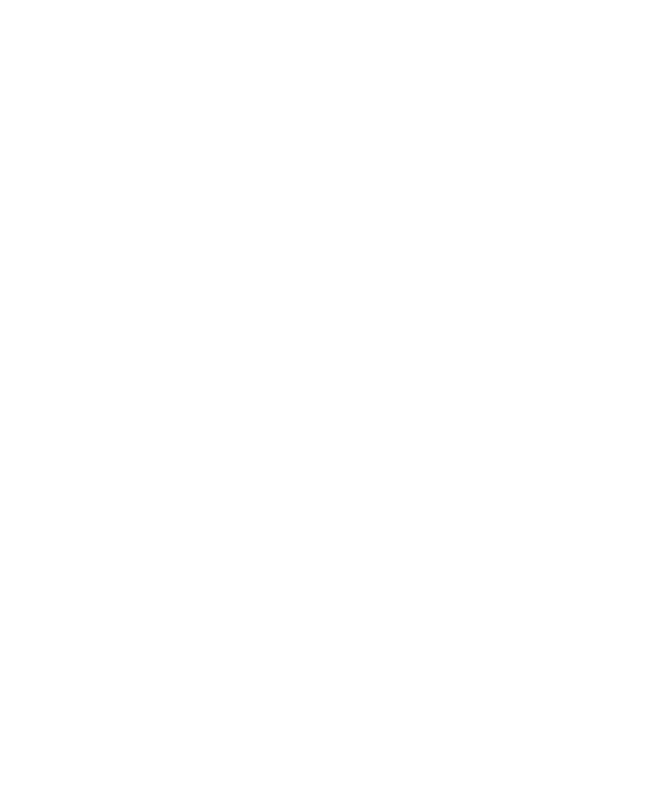
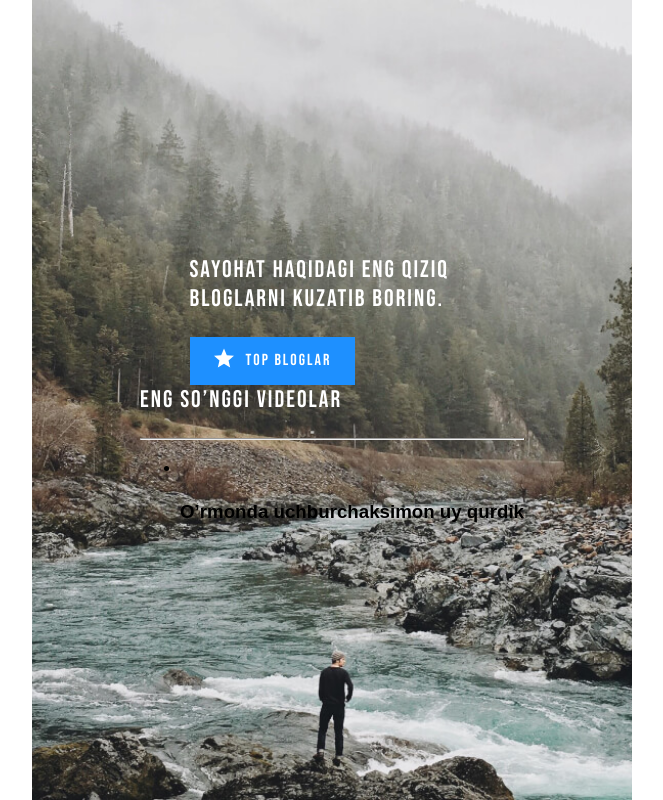
Before and after one commit to frontendOtabek/exercise-psevdoelement-002, a plain HTML site: page index.html in a window 1280 px wide. Shown: the whole page, without its empty margins (8-671 px from the left). Drawn offline with Linux system fonts and the light colour scheme.

Commit message:
left content of html, css full secces

```diff
--- a/css/style.css
+++ b/css/style.css
@@ -11,12 +11,12 @@ html {
 }
 
 body {
+  height: 100%;
   display: flex;
   flex-direction: column;
   font-family: 'Arial', sans-serif;
   font-size: 16px;
   line-height: 1.5;
-  color: #fff;
   margin: 0;
   padding: 0;
 }
@@ -29,4 +29,94 @@ img {
 /* MAIN-CONTENT */
 .main-content {
   flex-grow: 1;
+  display: flex;
 }
+
+/* GLOBAL-WRAPPER */
+.global-wrapper {
+  flex-grow: 1;
+  display: flex;
+  width: 100%;
+  max-width: 1200px;
+  margin-left: auto;
+  margin-right: auto;
+}
+
+.left-content {
+  width: 100%;
+  max-width: 600px;
+  display: flex;
+  flex-direction: column;
+  align-items: center;
+  justify-content: center;
+  background-image: url('../img/bg-img.jpg');
+  background-repeat: no-repeat;
+  background-size: cover;
+  background-position: center bottom;
+}
+
+.left-content-wrapper {
+  width: 100%;
+  max-width: 285px;
+}
+
+.left-content-heading {
+  margin-top: 0;
+  margin-bottom: 24px;
+  font-family: 'Bebas Neue', 'Arial', sans-serif;
+  font-weight: 400;
+  font-size: 24px;
+  line-height: 29px;
+  letter-spacing: 2px;
+  color: #fff;
+}
+
+.left-content-button {
+  display: inline-block;
+  background-color: #1e90ff;
+  border: 0;
+  padding: 12px 24px;
+  text-decoration: none;
+}
+
+.left-content-button-inner {
+  display: flex;
+  align-items: center;
+}
+
+.left-button-info {
+  font-family: 'Bebas Neue', 'Arial', sans-serif;
+  font-weight: 400;
+  font-size: 16px;
+  line-height: 24px;
+  letter-spacing: 2px;
+  color: #fff;
+}
+
+.left-content-button-inner::before {
+  width: 20px;
+  height: 20px;
+  margin-top: -5px;
+  margin-right: 12px;
+  background-image: url('../img/star.svg');
+  background-repeat: no-repeat;
+  background-size: contain;
+  background-position: center center;
+  content: '';
+}
+
+
+/* RETINA BG IMG  */
+@media only screen and (-webkit-min-device-pixel-ratio: 2),
+only screen and (min--moz-device-pixel-ratio: 2),
+only screen and (-o-min-device-pixel-ratio: 2/1),
+only screen and (min-device-pixel-ratio: 2),
+only screen and (min-resolution: 192dpi),
+only screen and (min-resolution: 2dppx) {
+  .left-content {
+    background-image: url('../img/bg-img@2x.jpg');
+    background-repeat: no-repeat;
+    background-size: cover;
+    background-position: center bottom;
+  }
+}
--- a/index.html
+++ b/index.html
@@ -1,19 +1,59 @@
 <!DOCTYPE html>
 <html lang="en">
+
 <head>
   <meta charset="UTF-8">
   <meta http-equiv="X-UA-Compatible" content="IE=edge">
   <meta name="viewport" content="width=device-width, initial-scale=1.0">
+
+  <!-- GOOGLE-FONTS -->
+  <link rel="preconnect" href="https://fonts.googleapis.com">
+  <link rel="preconnect" href="https://fonts.gstatic.com" crossorigin>
+  <link href="https://fonts.googleapis.com/css2?family=Bebas+Neue&family=Roboto+Condensed:wght@400;700&display=swap" rel="stylesheet">
+
   <title>Project</title>
 
   <!-- STYLE -->
   <link rel="stylesheet" href="css/normalize.css">
   <link rel="stylesheet" href="css/style.css">
 </head>
+
 <body>
 
+  <div class="main-content">
+    <div class="global-wrapper">
+      <section class="left-content">
+        <div class="left-content-wrapper">
+          <h1 class="left-content-heading">Sayohat haqidagi eng qiziq
+            bloglarni kuzatib boring.</h1>
+            <a href="#" class="left-content-button">
+              <span class="left-content-button-inner">
+                <span class="left-button-info">top bloglar</span>
+              </span>
+            </a>
+        </div>
+        <section class="right-content">
+          <div class="right-contnent-wrapper">
+            <h2 class="left-content-heading">Eng so’nggi videolar</h2>
+            <hr class="line">
+            <ul class="left-content-list">
+              <li class="left-content-item">
+                <img class="left-content-img" src="" alt="">
+                <div class="left-content-inner">
+                  <h3 class="left-content-inner-heading">O’rmonda uchburchaksimon uy qurdik</h3>
+                  <span class="left-content-info">
 
+                  </span>
+                </div>
+              </li>
+            </ul>
+          </div>
+        </section>
+      </section>
+    </div>
+  </div>
 
   <script src="js/main.js"></script>
 </body>
+
 </html>
```
Also changed, not shown: img/bg-img.jpg (added), img/bg-img@2x.jpg (added), img/star.svg (added).
